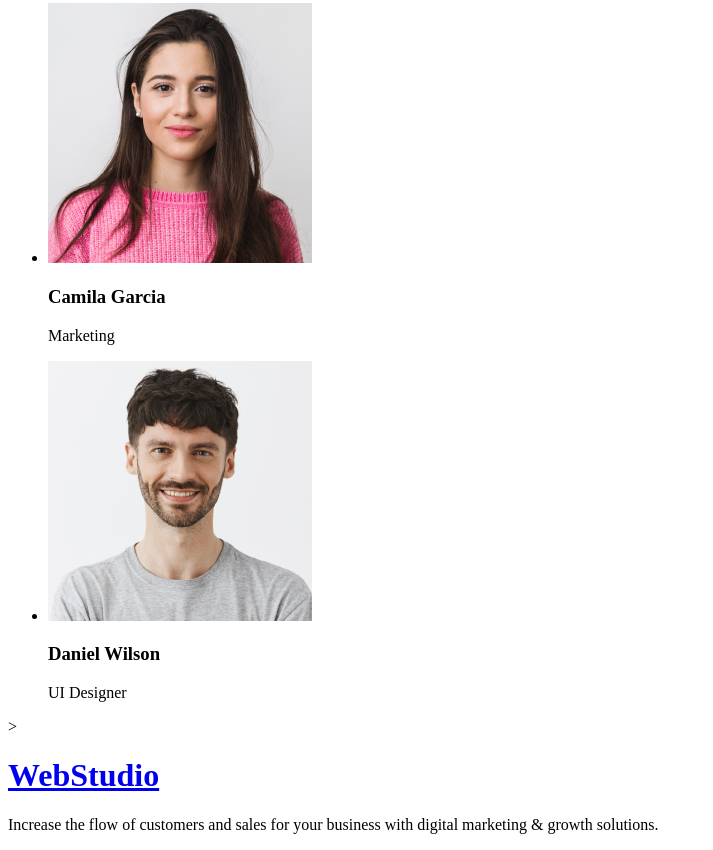
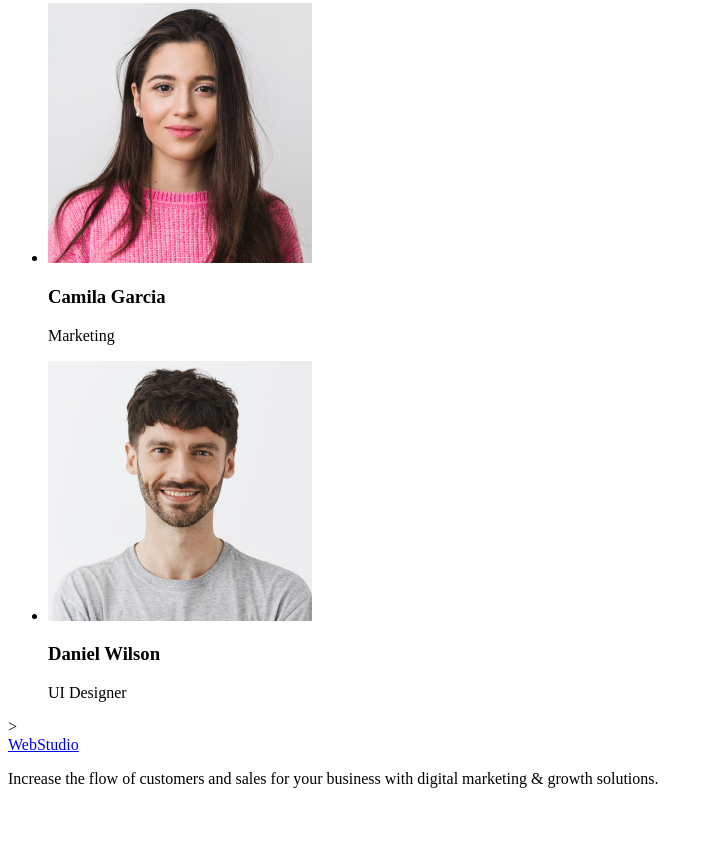
Before and after one commit to BuenoAmigo/goit-markup-hw-01, a plain HTML site: page index.html in a window 1280 px wide. Shown: the part 2541-3391 px from the top of the page, without its empty margins (0-713 px from the left). After the commit the page ends 3345 px from the top, so only its background shows below. Drawn offline with Linux system fonts and the light colour scheme; files whose address does not match are found by name.

Commit message:
Lofo Footer

```diff
--- a/index.html
+++ b/index.html
@@ -98,7 +98,7 @@
         </section>>
     </main>
     <footer>
-        <h1><a href="./index.html">WebStudio</a></h1>
+        <a href="./index.html">WebStudio</a>
         <p>Increase the flow of customers and sales for your business with digital marketing & growth solutions.</p>
     </footer>
 </body>
```
